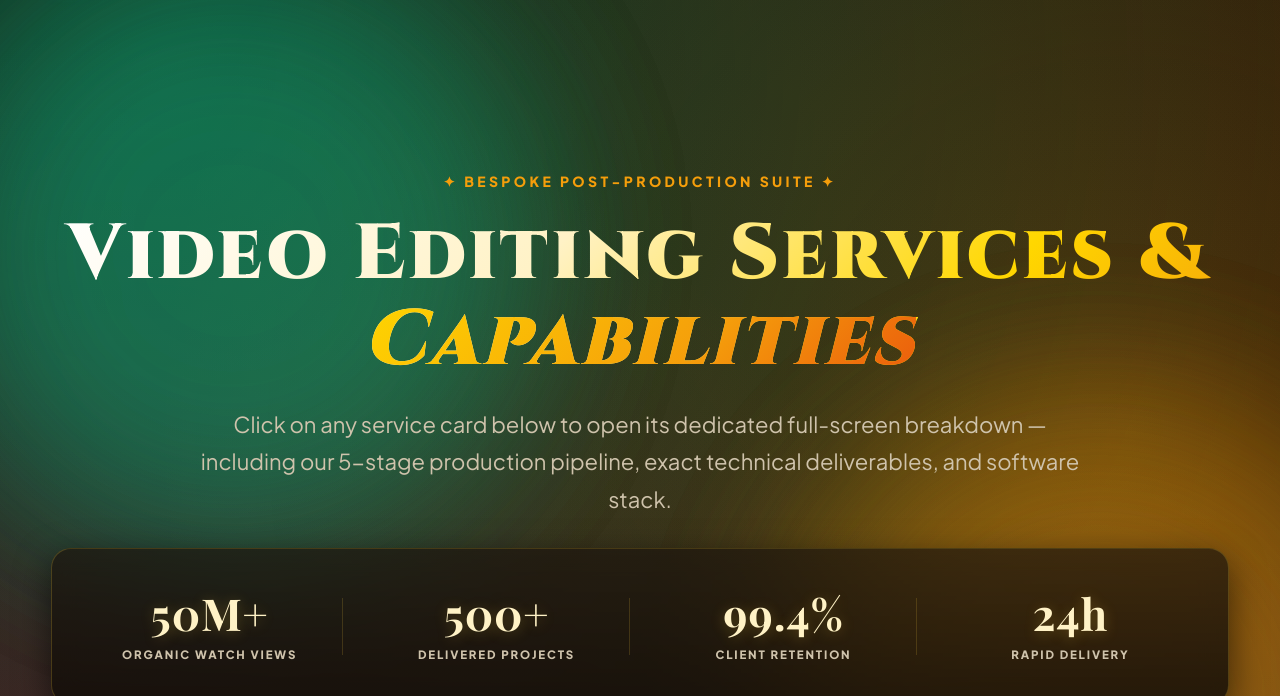
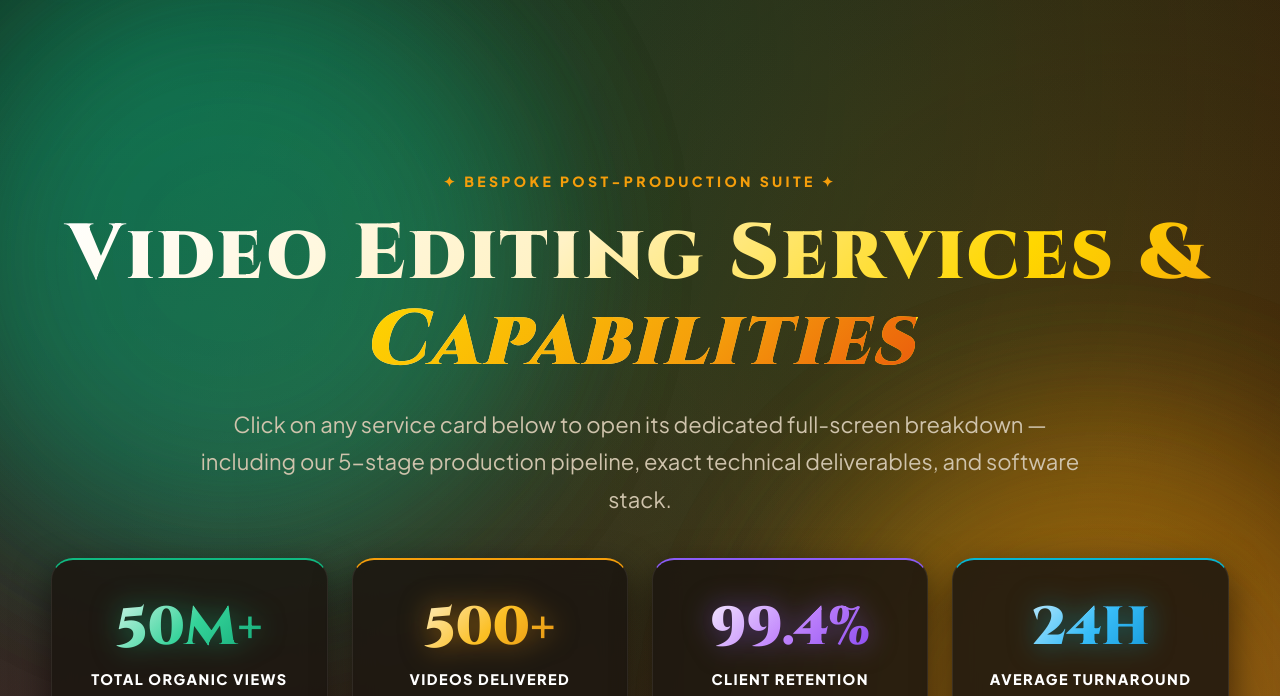
Before and after one commit to katiyar12krish-sys/krishna__x__editz_, a website: page pages/services.html in a window 1280 px wide. Shown: the part 72-768 px from the top of the page. Drawn offline with nearby package versions, Linux system fonts and the light colour scheme; a web font is replaced by a local one.

Commit message:
Add exact homepage 4 luxury stats boxes to Services page

```diff
--- a/assets/studio-interactive.css
+++ b/assets/studio-interactive.css
@@ -823,3 +823,145 @@ body {
 .orb-3 { top: 44% !important; left: -5% !important; width: 550px !important; height: 550px !important; background: rgba(225, 29, 72, 0.48) !important; animation-delay: 5s !important; }
 .orb-4 { top: 66% !important; right: -6% !important; width: 620px !important; height: 620px !important; background: rgba(139, 92, 246, 0.52) !important; animation-delay: 7.5s !important; }
 .orb-5 { top: 86% !important; left: -5% !important; width: 580px !important; height: 580px !important; background: rgba(6, 182, 212, 0.50) !important; animation-delay: 10s !important; }
+
+
+/* ========================================================
+   4 LUXURY STATS CARDS (EXACT HOMEPAGE MATCHING BOXES)
+   ======================================================== */
+.stats-grid {
+  display: grid !important;
+  grid-template-columns: repeat(4, 1fr) !important;
+  gap: 24px !important;
+  margin-top: 40px !important;
+  margin-bottom: 75px !important;
+  perspective: 1000px !important;
+  width: 100% !important;
+  box-sizing: border-box !important;
+}
+@media (max-width: 1100px) {
+  .stats-grid {
+    grid-template-columns: repeat(2, 1fr) !important;
+  }
+}
+@media (max-width: 580px) {
+  .stats-grid {
+    grid-template-columns: 1fr !important;
+  }
+}
+
+.stat-card {
+  position: relative !important;
+  padding: 42px 28px !important;
+  border-radius: 22px !important;
+  background: rgba(28, 22, 16, 0.85) !important;
+  backdrop-filter: blur(14px) !important;
+  -webkit-backdrop-filter: blur(14px) !important;
+  text-align: center !important;
+  box-shadow: 0 14px 36px rgba(5, 4, 3, 0.6) !important;
+  border: 1px solid rgba(255, 255, 255, 0.08) !important;
+  overflow: hidden !important;
+  transform-style: preserve-3d !important;
+  transition: transform 300ms cubic-bezier(0.16, 1, 0.3, 1), box-shadow 300ms ease, border-color 300ms ease !important;
+  box-sizing: border-box !important;
+}
+
+.stat-card::before {
+  content: "" !important;
+  position: absolute !important;
+  inset: 0 !important;
+  opacity: 0 !important;
+  background: radial-gradient(circle at 50% 0%, var(--card-glow), transparent 70%) !important;
+  transition: opacity 350ms ease !important;
+  pointer-events: none !important;
+}
+
+.stat-card:hover {
+  border-color: var(--card-accent) !important;
+  box-shadow: 0 22px 50px var(--card-shadow) !important;
+  transform: translateY(-4px) !important;
+}
+
+.stat-card:hover::before {
+  opacity: 1 !important;
+}
+
+/* Stat 1: Emerald Neon */
+.stat-card.emerald {
+  --card-accent: #34d399 !important;
+  --card-glow: rgba(16, 185, 129, 0.45) !important;
+  --card-shadow: rgba(16, 185, 129, 0.35) !important;
+  border-top: 2px solid #10b981 !important;
+}
+.stat-card.emerald .stat-number {
+  background: linear-gradient(135deg, #ffffff 0%, #34d399 50%, #059669 100%) !important;
+  -webkit-background-clip: text !important;
+  -webkit-text-fill-color: transparent !important;
+  filter: drop-shadow(0 0 14px rgba(16, 185, 129, 0.5)) !important;
+}
+
+/* Stat 2: Solar Gold */
+.stat-card.gold {
+  --card-accent: #f3d484 !important;
+  --card-glow: rgba(245, 158, 11, 0.4) !important;
+  --card-shadow: rgba(245, 158, 11, 0.35) !important;
+  border-top: 2px solid #f59e0b !important;
+}
+.stat-card.gold .stat-number {
+  background: linear-gradient(135deg, #ffffff 0%, #fbbf24 50%, #d97706 100%) !important;
+  -webkit-background-clip: text !important;
+  -webkit-text-fill-color: transparent !important;
+  filter: drop-shadow(0 0 14px rgba(245, 158, 11, 0.5)) !important;
+}
+
+/* Stat 3: Cyber Violet */
+.stat-card.violet {
+  --card-accent: #a78bfa !important;
+  --card-glow: rgba(139, 92, 246, 0.45) !important;
+  --card-shadow: rgba(139, 92, 246, 0.35) !important;
+  border-top: 2px solid #8b5cf6 !important;
+}
+.stat-card.violet .stat-number {
+  background: linear-gradient(135deg, #ffffff 0%, #c084fc 50%, #7c3aed 100%) !important;
+  -webkit-background-clip: text !important;
+  -webkit-text-fill-color: transparent !important;
+  filter: drop-shadow(0 0 14px rgba(139, 92, 246, 0.5)) !important;
+}
+
+/* Stat 4: Electric Cyan */
+.stat-card.cyan {
+  --card-accent: #38bdf8 !important;
+  --card-glow: rgba(6, 182, 212, 0.45) !important;
+  --card-shadow: rgba(6, 182, 212, 0.35) !important;
+  border-top: 2px solid #06b6d4 !important;
+}
+.stat-card.cyan .stat-number {
+  background: linear-gradient(135deg, #ffffff 0%, #38bdf8 50%, #0284c7 100%) !important;
+  -webkit-background-clip: text !important;
+  -webkit-text-fill-color: transparent !important;
+  filter: drop-shadow(0 0 14px rgba(6, 182, 212, 0.5)) !important;
+}
+
+.stat-number {
+  font-family: 'Cinzel', serif !important;
+  font-size: clamp(44px, 4.2vw, 60px) !important;
+  font-weight: 900 !important;
+  line-height: 1 !important;
+  margin-bottom: 12px !important;
+}
+
+.stat-label {
+  font-family: 'Plus Jakarta Sans', sans-serif !important;
+  font-size: 14.5px !important;
+  font-weight: 800 !important;
+  letter-spacing: 0.1em !important;
+  margin-bottom: 8px !important;
+  color: #FFFFFF !important;
+  text-transform: uppercase !important;
+}
+
+.stat-subtext {
+  font-family: 'Plus Jakarta Sans', sans-serif !important;
+  font-size: 13.5px !important;
+  line-height: 1.6 !important;
+  color: #cfc3ac !important;
+}
--- a/pages/services.html
+++ b/pages/services.html
@@ -149,23 +149,27 @@
         Click on any service card below to open its dedicated full-screen breakdown — including our 5-stage production pipeline, exact technical deliverables, and software stack.
       </p>
 
-      <!-- EDITORIAL STATS BAR (MATCHING HOMEPAGE LUXURY STAGE) -->
-      <div class="editorial-stats-bar">
-        <div class="editorial-stat-card">
-          <div class="editorial-stat-number" data-counter-target="50" data-counter-suffix="M+">50M+</div>
-          <div class="editorial-stat-label">Organic Watch Views</div>
+      <!-- 4 LUXURY 3D STATS CARDS (EXACT HOMEPAGE MATCHING BOXES) -->
+      <div class="stats-grid" style="margin-bottom: 75px;">
+        <div class="stat-card emerald">
+          <div class="stat-number count-up" data-counter-target="50" data-counter-suffix="M+">50M+</div>
+          <div class="stat-label">Total Organic Views</div>
+          <div class="stat-subtext">Accumulated across YouTube, Instagram Reels &amp; Viral Client Campaigns</div>
         </div>
-        <div class="editorial-stat-card">
-          <div class="editorial-stat-number" data-counter-target="500" data-counter-suffix="+">500+</div>
-          <div class="editorial-stat-label">Delivered Projects</div>
+        <div class="stat-card gold">
+          <div class="stat-number count-up" data-counter-target="500" data-counter-suffix="+">500+</div>
+          <div class="stat-label">Videos Delivered</div>
+          <div class="stat-subtext">Commercials, high-retention reels, podcasts &amp; YouTube documentaries</div>
         </div>
-        <div class="editorial-stat-card">
-          <div class="editorial-stat-number" data-counter-target="99.4" data-counter-suffix="%">99.4%</div>
-          <div class="editorial-stat-label">Client Retention</div>
+        <div class="stat-card violet">
+          <div class="stat-number count-up" data-counter-target="99.4" data-counter-suffix="%">99.4%</div>
+          <div class="stat-label">Client Retention</div>
+          <div class="stat-subtext">Top-tier editing precision with guaranteed client revisions &amp; satisfaction</div>
         </div>
-        <div class="editorial-stat-card">
-          <div class="editorial-stat-number" data-counter-target="24" data-counter-suffix="h">24h</div>
-          <div class="editorial-stat-label">Rapid Delivery</div>
+        <div class="stat-card cyan">
+          <div class="stat-number">24H</div>
+          <div class="stat-label">Average Turnaround</div>
+          <div class="stat-subtext">Rapid delivery pipeline with zero compromise on audio or color grade</div>
         </div>
       </div>
 
```
